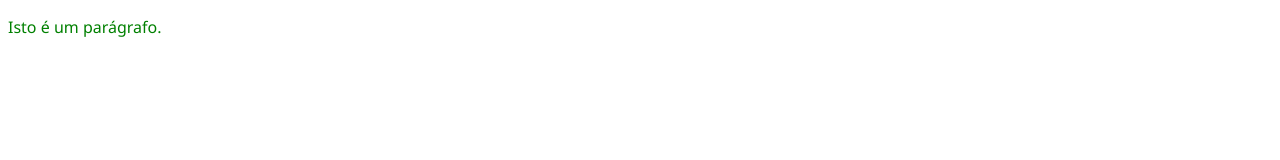
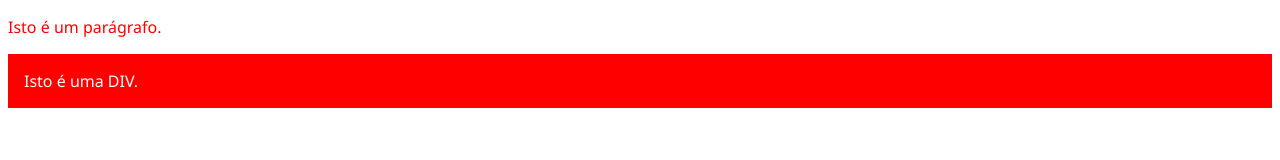
Before and after one commit to wdiasmaciel/pbr-diw-4963101-exemplo-01, a plain HTML site: page index.html in a window 1280 px wide. Drawn offline with Linux system fonts and the light colour scheme.

Commit message:
Criação do arquivo HTML

```diff
--- a/index.html
+++ b/index.html
@@ -5,12 +5,26 @@
     <title>Exemplo 01</title>
     <meta charset="utf-8">
     <link rel="stylesheet" href="estilo.css">
+    <style>
+        p {
+            color: blue;
+        }
+        #primeira-div {
+            color: white;
+            background-color: red;
+            padding: 1rem;
+        }
+    </style>
 </head>
 
 <body>
-    <p>
+    <p style="color: red;">
         Isto é um parágrafo.
     </p>
+
+    <div id="primeira-div">
+        Isto é uma DIV.
+    </div>
 </body>
 
 </html>
```
